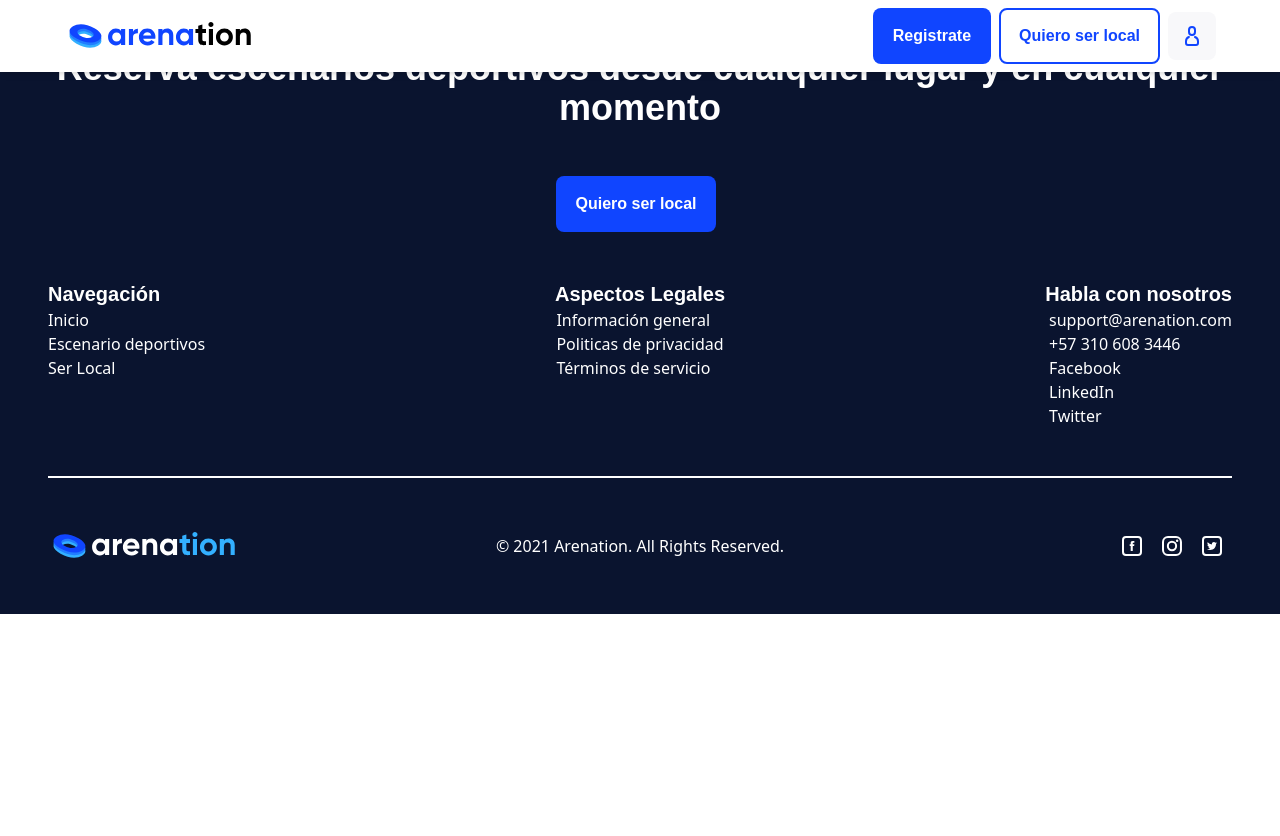
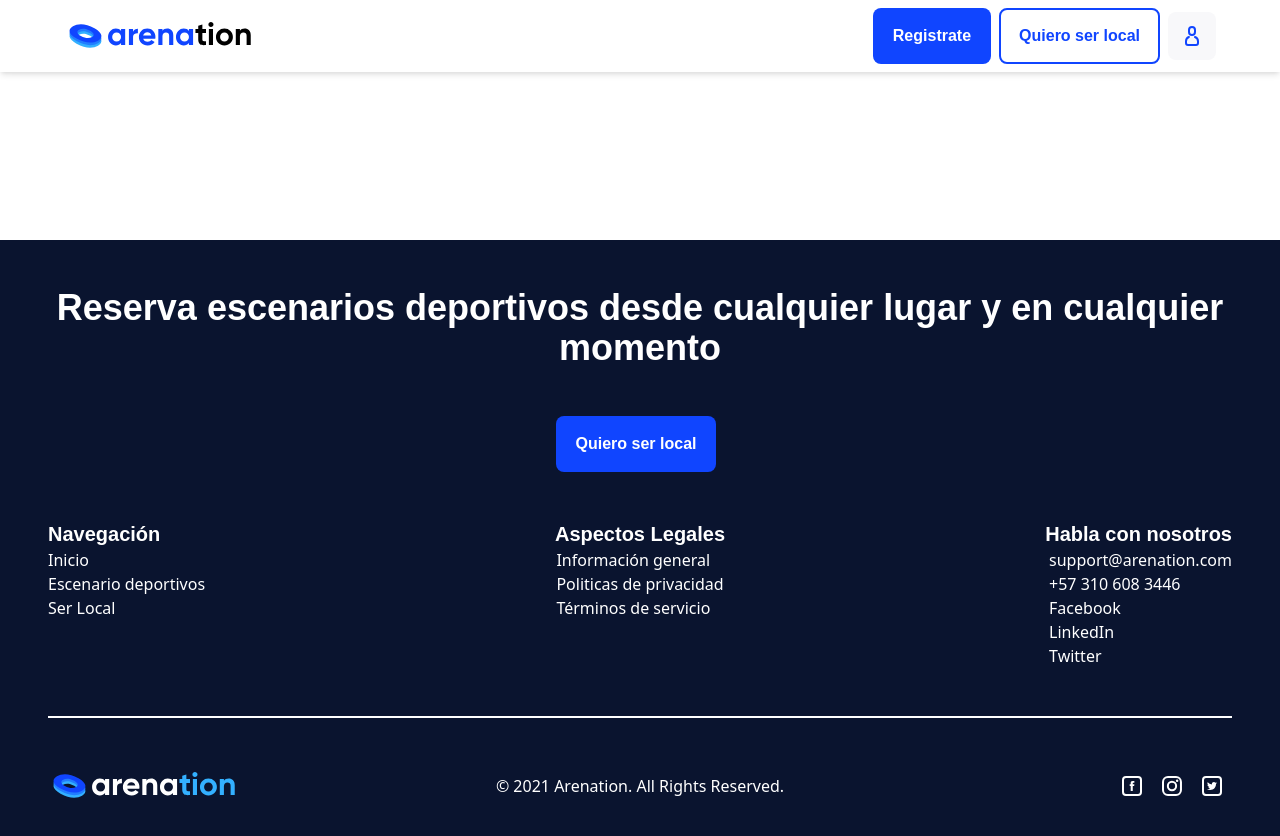
Before and after one commit to ProyectW/arenation, a React (Create React App) app: page /arenas/selected in a window 1280 px wide. Shown: the top 836 px of the page. Before the commit the page ends 800 px from the top, so only its background shows below. Built offline with nearby package versions, Linux system fonts and the light colour scheme.

Commit message:
Page paraa la arena seleccionada

```diff
--- a/src/components/ArenaCard.js
+++ b/src/components/ArenaCard.js
@@ -4,11 +4,14 @@ import { ReactComponent as IconMap } from "../../src/assets/img/iconMap.svg";
 import { ReactComponent as IconCalendar } from "../../src/assets/img/iconCalendar.svg";
 import { ReactComponent as IconStar } from "../../src/assets/img/iconStar.svg";
 import {useState} from "react";
+import { Link } from "react-router-dom";
 
 export default function ArenaCard(props) {
     const [favorito, setFavorito] = useState(props.favorito);
     return (
-        <div className="shadow-md rounded-xl p-2 w-max mx-3">
+        <>
+            <Link to="arenas/selected">
+                <div className="cursor-pointer shadow-md rounded-xl p-2 w-max mx-3">
                     <div className="relative w-72 rounded-lg p-1 m-1"
                     style={{
                         backgroundImage: `url(${"https://civideportes.com.co/wp-content/uploads/2019/10/C%C3%B3mo-hacer-una-cancha-de-f%C3%BAtbol.jpg"})`,
@@ -52,5 +55,7 @@ export default function ArenaCard(props) {
                         </div>
                     </div>
                 </div>
+            </Link>
+        </>
     );
 }
--- /dev/null
+++ b/src/pages/SelectedArena.js
@@ -0,0 +1,10 @@
+import React from "react";
+
+export default class SelectedArena extends React.Component {
+    render() {
+        return (
+            <div className="pt-16 pb-44">
+            </div>
+        );
+    }
+}
--- a/src/routes/App.js
+++ b/src/routes/App.js
@@ -3,6 +3,7 @@ import { BrowserRouter, Route, Switch } from "react-router-dom";
 import Home from "../pages/Home";
 import LayoutAway from "../layouts/LayoutAway";
 import Arenas from "../pages/Arenas";
+import SelectedArena from "../pages/SelectedArena";
 
 const App = () => (
     <BrowserRouter>
@@ -10,6 +11,7 @@ const App = () => (
             <Switch>
                 <Route exact path="/" component={Home} />
                 <Route exact path="/arenas" component={Arenas} />
+                <Route exact path="/arenas/selected" component={SelectedArena} />
             </Switch>
         </LayoutAway>
     </BrowserRouter>
```
Lines whose indentation alone changed are shown as unchanged.
